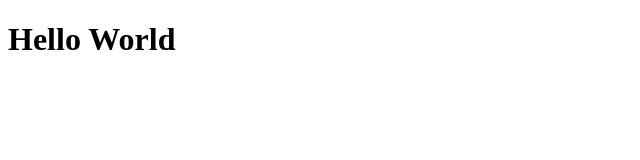
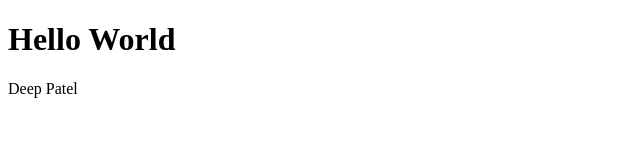
Before and after one commit to DGh0st/it202spr2018, a plain HTML site: page activities/a3.html in a window 1280 px wide. Shown: the full height of the page, 0-640 px from the left. Drawn offline with Linux system fonts and the light colour scheme.

Commit message:
add my name.

```diff
--- a/activities/a3.html
+++ b/activities/a3.html
@@ -5,5 +5,6 @@
     </head>
     <body>
         <h1>Hello World</h1>
+        <p>Deep Patel</p>
     </body>
 </html>
```
